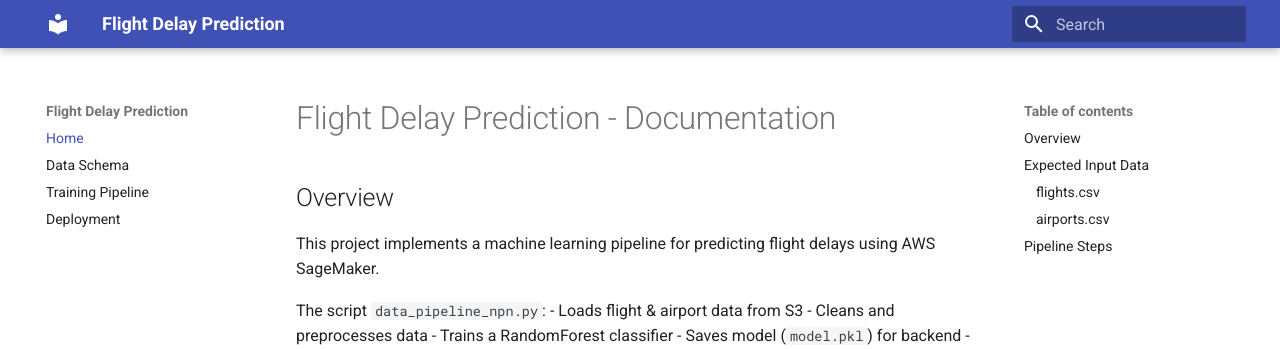
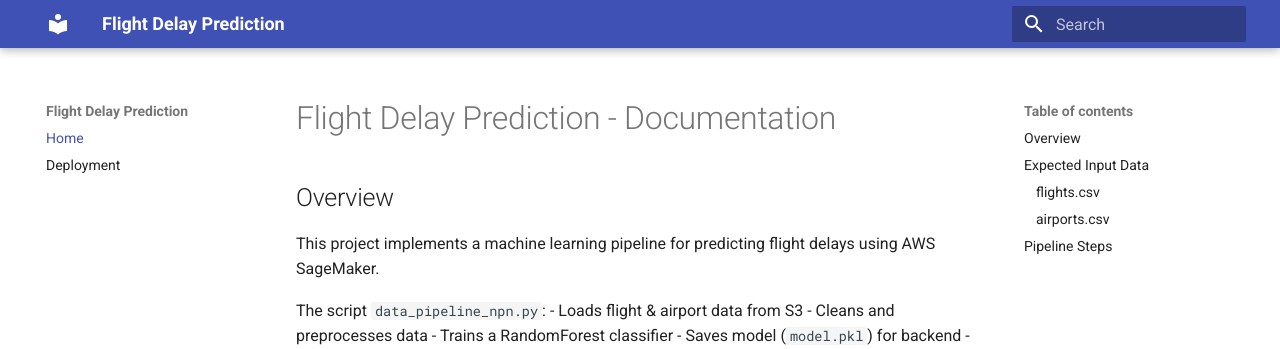
Before and after one commit to TITlidatta/Flight_MLOPS_AWS, an MkDocs documentation site: the page built from docs/index.md, in a window 1280 px wide. Shown: the top 349 px of the page. Built offline with MkDocs 1.6.1 and Material for MkDocs 9.7.7, drawn with Linux system fonts in a browser that asks for light colours.

Commit message:
Update mkdocs.yml

```diff
--- a/mkdocs.yml
+++ b/mkdocs.yml
@@ -4,6 +4,4 @@ theme:
 
 nav:
   - Home: index.md
-  - Data Schema: data.md
-  - Training Pipeline: training.md
   - Deployment: deployment.md
```
